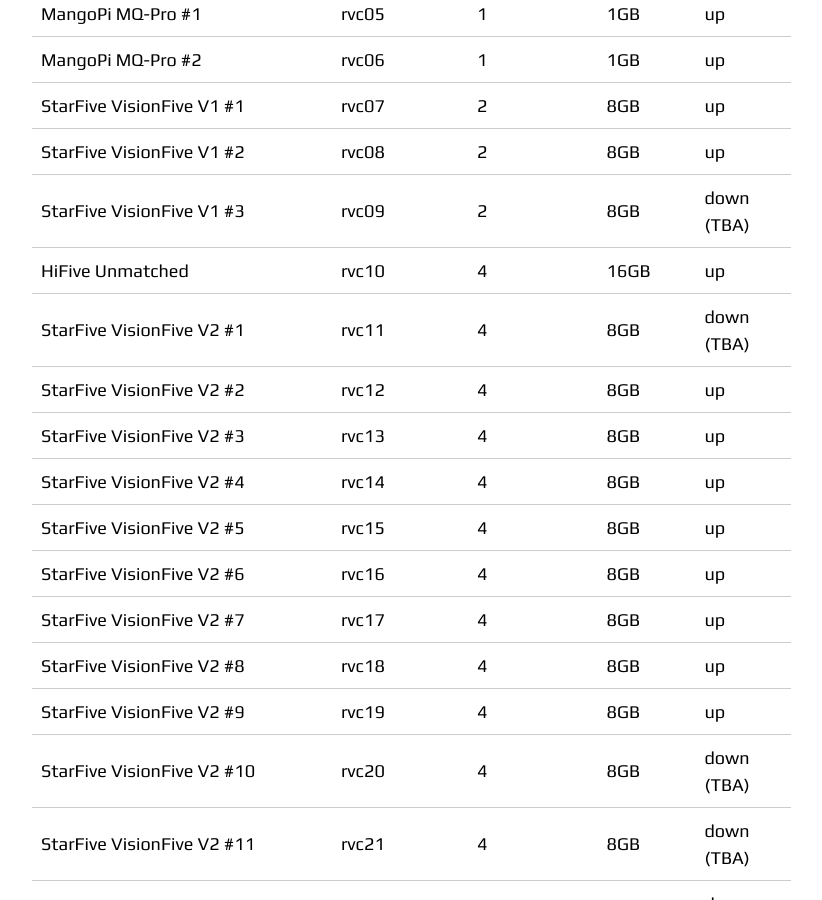
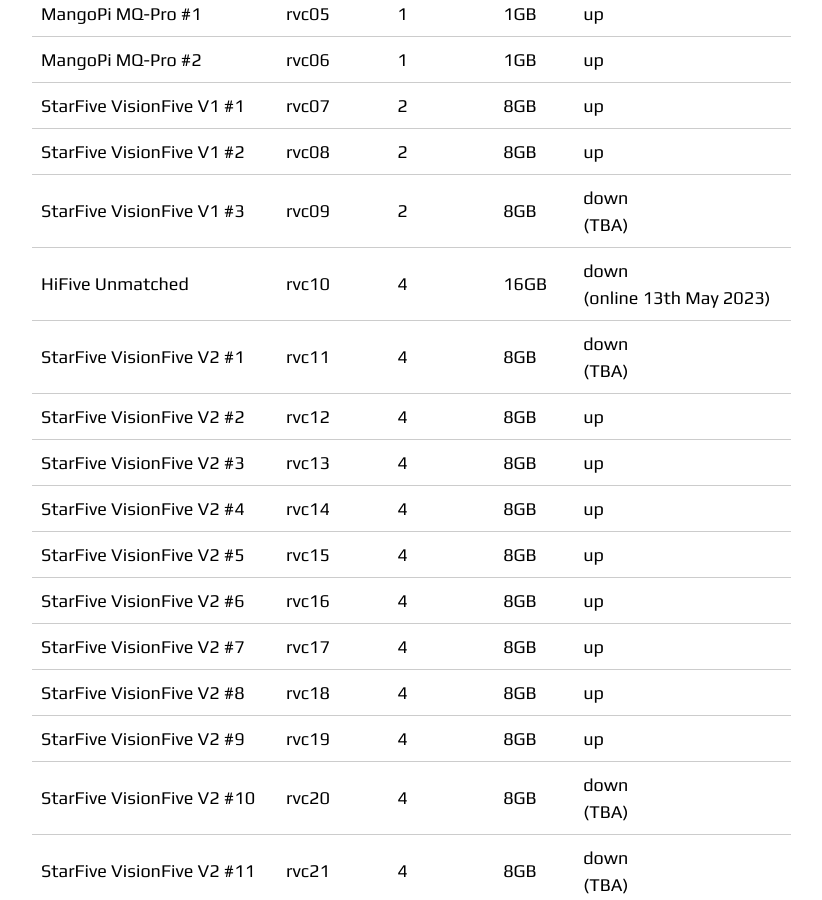
Before and after one commit to RISCVtestbed/riscvtestbed.github.io, a Jekyll site: the page built from _documentation/running_riscv.md, in a window 1280 px wide and 900 px high, scrolled down 961 px. Shown: the whole window, without its empty margins (343-1165 px from the left). Built offline with Jekyll 4.4.1, drawn with Linux system fonts in a browser that asks for light colours; nearby versions of some CDN libraries.

Commit message:
Update running_riscv.md

```diff
--- a/_documentation/running_riscv.md
+++ b/_documentation/running_riscv.md
@@ -24,7 +24,7 @@
 | StarFive VisionFive V1 #1 | rvc07 | 2 | 8GB | up |
 | StarFive VisionFive V1 #2 | rvc08 | 2 | 8GB | up |
 | StarFive VisionFive V1 #3 | rvc09 | 2 | 8GB | down <br />(TBA) |
-| HiFive Unmatched  | rvc10 | 4 | 16GB | up |
+| HiFive Unmatched  | rvc10 | 4 | 16GB | down <br />(online 13th May 2023) |
 | StarFive VisionFive V2 #1 | rvc11 | 4 | 8GB | down <br />(TBA) |
 | StarFive VisionFive V2 #2 | rvc12 | 4 | 8GB | up |
 | StarFive VisionFive V2 #3 | rvc13 | 4 | 8GB | up |
```
